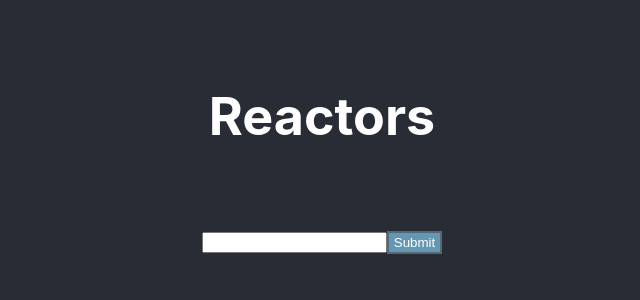
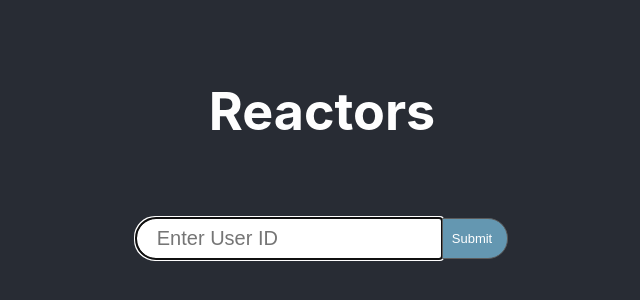
Before and after one commit to jgverzosa/cloud-react, a React (Create React App) app: page / in a window 1280 px wide. Shown: the part 228-528 px from the top of the page, without its empty margins (318-958 px from the left). Built offline with nearby package versions, Linux system fonts and the light colour scheme.

Commit message:
Update styles for input and submit button.

```diff
--- a/src/components/Avatar.js
+++ b/src/components/Avatar.js
@@ -50,7 +50,7 @@ export class Avatar extends Component {
         // console.log(isError)
         let message
         if(isError){
-            message = <div class="error"> --------------------------- <br/>
+            message = <div className="error"> --------------------------- <br/>
                         <strong>ERROR:</strong> {this.state.itsError}<br/>
                         ---------------------------</div>
             // console.log(5)
--- a/src/components/Forms.css
+++ b/src/components/Forms.css
@@ -2,10 +2,30 @@ form {
     padding: 40px;
 }
 
+.input-userid{
+    padding: 8px 20px;
+    border-bottom-left-radius: 20px;
+    border-top-left-radius: 20px;
+    border: 1px solid #5c5c5c;
+    font-size: 20px;
+    border-right: 0px;
+    vertical-align: middle;
+}
 .submit-btn{
     background-color: #6497b1;
     border: 2px	#536878 solid;
     color: #fff;
-    font: 10px;
-    padding: 2px 5px;
+    font-size: 13px;
+    line-height: 21px;
+    padding: 9px;
+    padding-right: 15px;
+    border: 1px solid #5c5c5c;
+    border-bottom-right-radius: 20px;
+    border-top-right-radius: 20px;
+    /* height: 43px; */
+    vertical-align: middle;
 }
+
+.submit-btn:hover {
+    background: #586e80;
+}
--- a/src/components/Forms.js
+++ b/src/components/Forms.js
@@ -7,8 +7,8 @@ export class Forms extends Component {
     constructor(props) {
         super(props)
         this.state = {
-          user: [],
-          userid: ''
+            user: [],
+            userid: ''
         }
         this.handleChange = this.handleChange.bind(this)
         this.handleSubmit = this.handleSubmit.bind(this)
@@ -16,11 +16,14 @@ export class Forms extends Component {
     }
 
     handleChange(event) {
-        this.setState({userid: event.target.value})
+        this.setState({ userid: event.target.value })
     }
 
     handleSubmit(event) {
-        this.setState({user: [...this.state.user, this.state.userid]})
+        this.setState({
+            user: [...this.state.user, this.state.userid],
+            userid: ''
+        })
         event.preventDefault()
     }
 
@@ -33,13 +36,12 @@ export class Forms extends Component {
     }
 
     render() {
-        let avatars = this.state.user.map((userid, key) => <Avatar key={key} userid={userid} onDelete={ this.handleDelete }/>).reverse()
+        let avatars = this.state.user.map((userid, key) => <Avatar key={key} userid={userid} onDelete={this.handleDelete} />).reverse()
 
         return (
             <div>
                 <form onSubmit={this.handleSubmit}>
-                <input type="text" value={this.state.userid} onChange={this.handleChange} />
-                <button className="submit-btn" type="submit">Submit</button>
+                    <input className="input-userid" type="text" autoFocus={true} placeholder="Enter User ID" value={this.state.userid} onChange={this.handleChange} /><button className="submit-btn" type="submit">Submit</button>
                 </form>
                 {avatars}
             </div>
```
